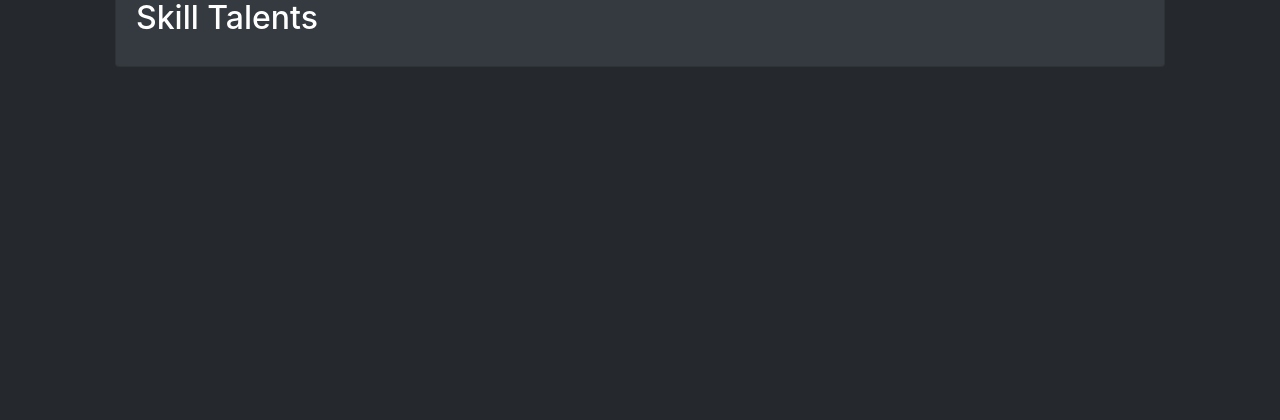
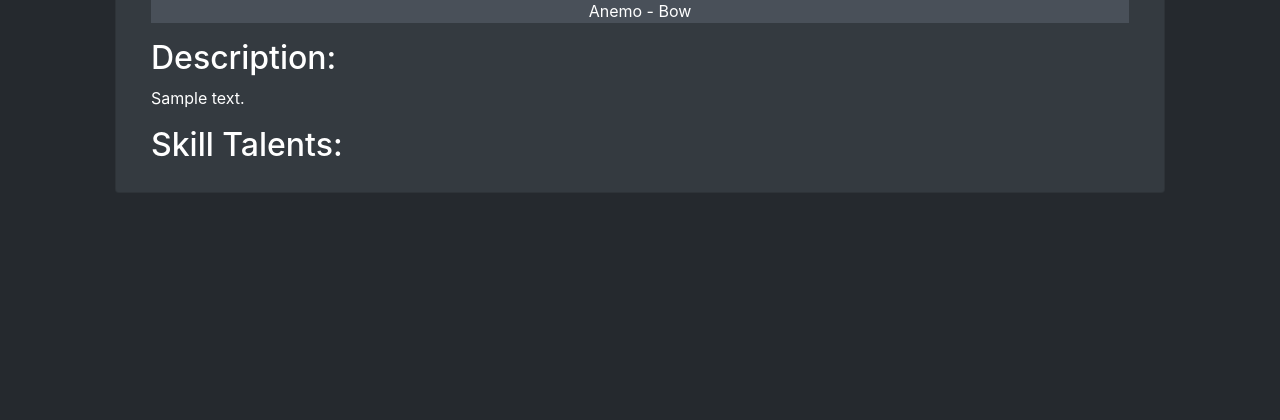
Before and after one commit to chris-sul/genshindb, a Django app: template genshindb/characters/templates/character.html in a window 1280 px wide. Shown: the part 444-864 px from the top of the page. Run offline with Django 3.2, Linux system fonts and the light colour scheme; the template is opened without the code that fills it: values that come from a table or form of the project are taken from there, others are empty; tables that the repository leaves empty hold one stand-in row (values such as "Sample post"); parts of the project's set-up code (start-up, migrations or seed data) failed here and were passed over; some libraries are stand-ins or nearby versions.

Commit message:
Improving character view page

```diff
--- a/genshindb/characters/templates/character.html
+++ b/genshindb/characters/templates/character.html
@@ -10,28 +10,54 @@
 {% block content %}
 <div class="card bg-dark text-white">
     <div class="card-body">
+        <div class="container">
+            <div class ="item-card text-center">
                 <h2 class="card-title">{{ character }}</h2>
                 <img src="{% static 'img/characters/'|add:character.name|add:'.png' %}">
+                <p>{{ character.elemental_type.capitalize }} - {{ character.weapon_type.capitalize }}</p>
+            </div>
+
+            <h2>Description:</h2>
+            <p>{{ character.description }}</p>
+
             {% if skilltalents %}
-        <h2>Skill Talents</h2>
+            <h2>Skill Talents:</h2>
+            <div class="container">
                 <div class="row">
                     {% for talent in skilltalents %}
                         {% if talent.typename == 'Normal Attack' %}
-           <div class="col-md-2 p-2">
-                <div class="card">
-                    <h3>{{ talent.name }}</h3>
-                    <h4>Normal Attack</h4>
+                            <div class="col-sm p-2">
+                                <div class="card item-card">
+                                    <div class="container">
+                                        <h3 class="text-center">{{ talent.name }}</h3>
+                                        <h5 class="text-center text-secondary">(Normal Attack)</h5>
+                                        <b>Normal Attack</b>
                                         <p>{{ talent.normal }}</p>
-                    <h4>Charged Attack</h4>
+                                        <b>Charged Attack</b>
                                         <p>{{ talent.charged }}</p>
-                    <h4>Plunging Attack</h4>
+                                        <b>Plunging Attack</b>
                                         <p>{{ talent.plunging }}</p>
+                                        <br/>
+                                        <table class="table">
+                                            <tbody>
+                                                {% for key, value in talent.values.items %}
+                                                <tr>
+                                                    <td>{{ key }}</td>
+                                                    <td>{{ value }}</td>
+                                                </tr>
+                                                {% endfor %}
+                                            </tbody>
+                                        </table>
+                                    </div>
                                 </div>
                             </div>
                         {% endif %}
                     {% endfor %}
                 </div>
+            </div>
+
             {% endif %}
+        </div>
     </div>
     <div class="row">
 
```
Lines whose indentation alone changed are shown as unchanged.
